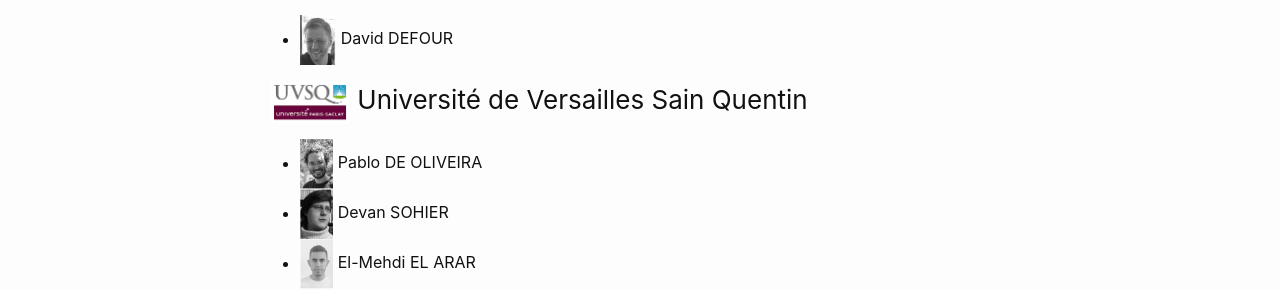
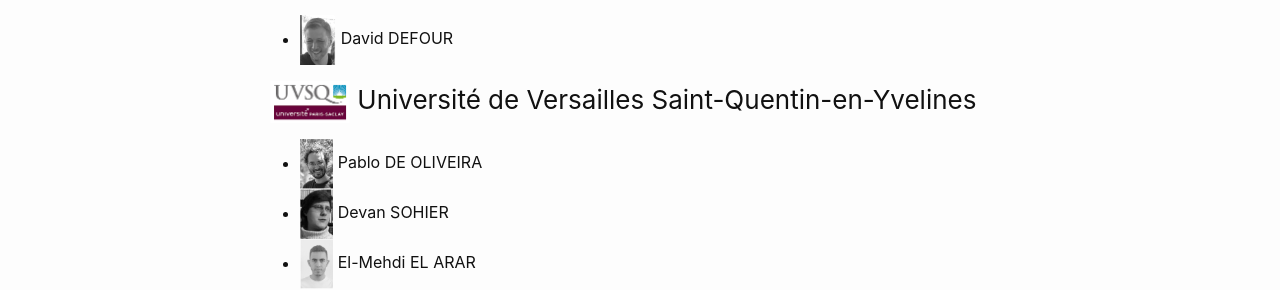
Before and after one commit to interflop/interflop, a Jekyll site: the page built from consortium.md, in a window 1280 px wide. Shown: the part 275-565 px from the top of the page. Built offline with Jekyll 4.4.1, drawn with Linux system fonts in a browser that asks for light colours.

Commit message:
Update consortium.md

```diff
--- a/consortium.md
+++ b/consortium.md
@@ -9,7 +9,7 @@ title: Consortium
 ### ![Image](/images/upvd.png){: width="80" } Université de Perpignan Via Domitia
 - ![Image](/images/dd.png){: height="50" } David DEFOUR
 
-### ![Image](/images/uvsq.png){: width="80" } Université de Versailles Sain Quentin
+### ![Image](/images/uvsq.png){: width="80" } Université de Versailles Saint-Quentin-en-Yvelines
 - ![Image](/images/po.png){: height="50" } Pablo DE OLIVEIRA
 - ![Image](/images/ds.png){: height="50" } Devan SOHIER
 - ![Image](/images/elea.png){: height="50" } El-Mehdi EL ARAR
```
